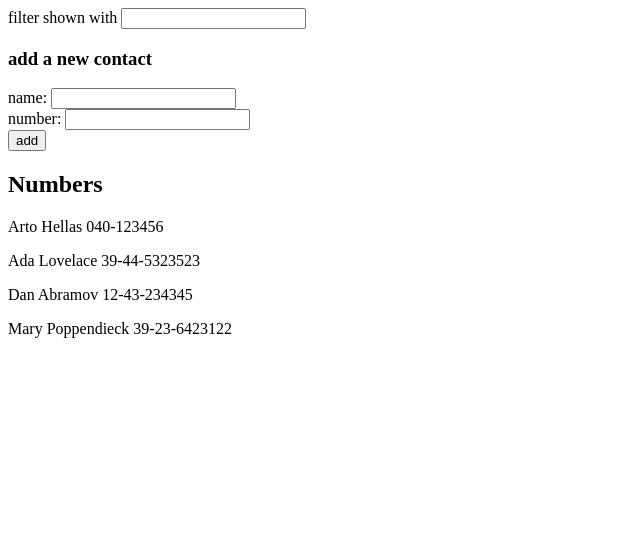
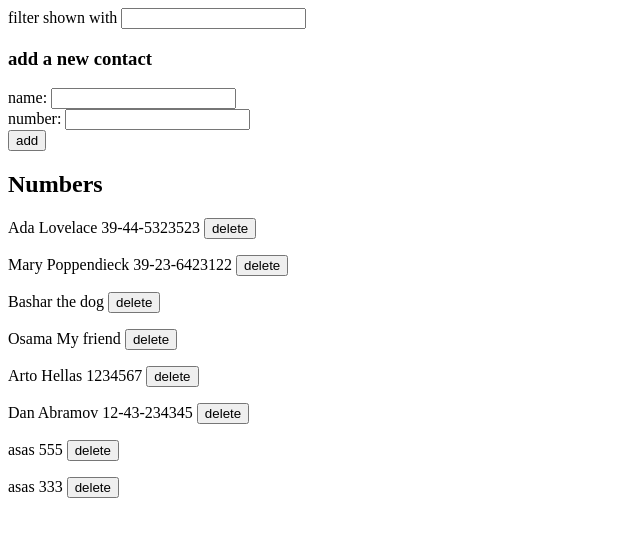
Before and after one commit to AK-Essalim/Fullstackopen, a React (Create React App) app in the folder part2/puhelinluettelo/: page / in a window 1280 px wide. Shown: the top 536 px of the page, without its empty margins (0-640 px from the left). Built offline with nearby package versions, Linux system fonts and the light colour scheme; data requests are answered from the project's data file.

Commit message:
a non-working solution to 2.18 puhelinluettelo

```diff
--- a/part2/puhelinluettelo/db.json
+++ b/part2/puhelinluettelo/db.json
@@ -1,24 +1,45 @@
 {
-    "persons":[
-      {
-        "name": "Arto Hellas",
-        "number": "040-123456",
-        "id": 1
-      },
+  "persons": [
     {
       "name": "Ada Lovelace",
       "number": "39-44-5323523",
       "id": 2
     },
     {
-        "name": "Dan Abramov",
-        "number": "12-43-234345",
-        "id": 3
-      },
-      {
       "name": "Mary Poppendieck",
       "number": "39-23-6423122",
       "id": 4
+    },
+    {
+      "name": "Bashar",
+      "number": "the dog",
+      "id": 5
+    },
+    {
+      "name": "Osama",
+      "number": "My friend",
+      "id": 6
+    },
+    {
+      "name": "Arto Hellas",
+      "number": "1234567",
+      "id": 7
+    },
+    {
+      "name": "Dan Abramov",
+      "number": "12-43-234345",
+      "id": 8
+    },
+    {
+      "name": "asas",
+      "number": "555",
+      "id": 19,
+      "newNumber": "333"
+    },
+    {
+      "name": "asas",
+      "number": "333",
+      "id": 20
     }
   ]
 }
--- a/part2/puhelinluettelo/src/App.js
+++ b/part2/puhelinluettelo/src/App.js
@@ -1,8 +1,8 @@
 import React, { useState, useEffect } from "react";
-import People from "./Components/People";
-import PersonForm from "./Components/PersonForm";
-import Filter from "./Components/Filter";
-import axios from "axios";
+import People from "./components/People";
+import PersonForm from "./components/PersonForm";
+import Filter from "./components/Filter";
+import PersonService from "./services/personService";
 
 const App = () => {
   const [persons, setPersons] = useState([]);
@@ -11,29 +11,61 @@ const App = () => {
   const [filterValue, setFilterValue] = useState("");
 
   useEffect(() => {
-    axios
-      .get("http://localhost:3001/persons")
+    PersonService.getAll()
       .then((response) => setPersons(response.data))
-      .catch((err) => console.log("something went wrong ", err));
+      .catch((err) => console.log("something went wrong app useEffect ", err));
   }, []);
 
   const addName = (e) => {
     e.preventDefault();
     const names = [];
+    const nameObject = {
+      name: newName.trim(),
+      number: newNumber.trim(),
+    };
+
     persons.forEach((person) => names.push(person.name));
-    if (!names.includes(newName)) {
-      console.log("button clicked", e.target);
-      const nameObject = {
-        name: newName.trim(),
-        number: newNumber.trim(),
-      };
 
-      setPersons(persons.concat(nameObject));
-      setNewName("");
-      setNewNumber("");
-    } else {
-      alert(`${newName} is already added in the phonebook`);
+    if (newName === "") {
+      return;
     }
+
+    const existingPerson = persons.some(
+      (person) => person.name === nameObject.name
+    );
+    if (existingPerson) {
+      const newPerson = persons.find(
+        (person) => person.name === nameObject.name
+      );
+
+      console.log(
+        "existing person: ",
+        existingPerson,
+        "new Person: ",
+        newPerson
+      );
+      const newDetails = { ...newPerson, newNumber };
+      const { id } = newPerson;
+
+      const confirmUpdate = window.confirm(
+        `${newName} has already been added to phonebook, update number?`
+      );
+
+      if (confirmUpdate) {
+        PersonService.update(id, newDetails).then((responsePerson) => {
+          setPersons(
+            persons.map((person) =>
+              person.id !== id ? person : responsePerson
+            )
+          );
+        });
+      }
+    }
+
+    setPersons(persons.concat(nameObject));
+    PersonService.addPerson(nameObject);
+    setNewName("");
+    setNewNumber("");
   };
 
   const handleNameChange = (e) => {
@@ -44,6 +76,20 @@ const App = () => {
   };
   const handleFilterValueChange = (e) => {
     setFilterValue(e.target.value);
+  };
+
+  const deletePerson = (id) => {
+    const deleted = persons.find((person) => person.id === id);
+
+    const confirmDelete = window.confirm(
+      `Are you sure you want to delete ${deleted.name}?`
+    );
+    if (confirmDelete) {
+      PersonService.deletePerson(id).then(() => {
+        const updatedList = persons.filter((person) => person.id !== id);
+        setPersons(updatedList);
+      });
+    }
   };
 
   const FilteredPeople = persons.filter((people) =>
@@ -67,7 +113,7 @@ const App = () => {
       />
 
       <h2>Numbers</h2>
-      <People persons={FilteredPeople} />
+      <People persons={FilteredPeople} deletePerson={deletePerson} />
     </div>
   );
 };
--- a/part2/puhelinluettelo/src/Components/People.js
+++ b/part2/puhelinluettelo/src/Components/People.js
@@ -1,11 +1,12 @@
 import React from "react";
 
-const People = ({ persons }) => {
+const People = ({ persons, deletePerson }) => {
   return (
     <>
       {persons.map((person) => (
         <p key={person.name}>
-          {person.name} {person.number}
+          {person.name} {person.number}{" "}
+          <button onClick={() => deletePerson(person.id)}>delete</button>
         </p>
       ))}
     </>
--- /dev/null
+++ b/part2/puhelinluettelo/src/services/personService.js
@@ -0,0 +1,29 @@
+import React from "react";
+import axios from "axios";
+
+const baseUrl = "http://localhost:3001/persons";
+
+const getAll = () => {
+  return axios.get(baseUrl);
+};
+
+const addPerson = (nameObject) => {
+  axios
+    .post(baseUrl, nameObject)
+    .catch((err) => console.log("something went wrong in addPerson", err));
+};
+const deletePerson = (id) => {
+  const request = axios.delete(`${baseUrl}/${id}`);
+  return request.then((response) => response.data);
+};
+
+const update = (id, newObject) => {
+  return axios.put(`${baseUrl}/${id}`, newObject);
+};
+
+export default {
+  getAll,
+  addPerson,
+  deletePerson,
+  update,
+};
```
Also changed, not shown: 1 other file (tests, documents, lock files or other folders). Lines whose indentation alone changed are shown as unchanged.
